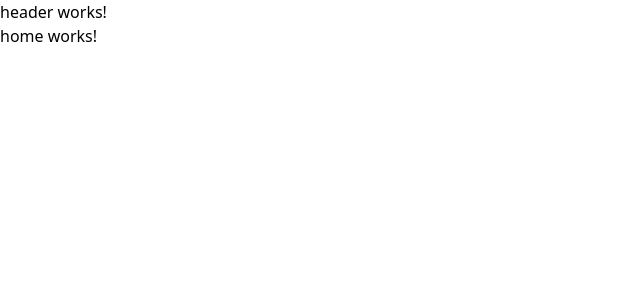
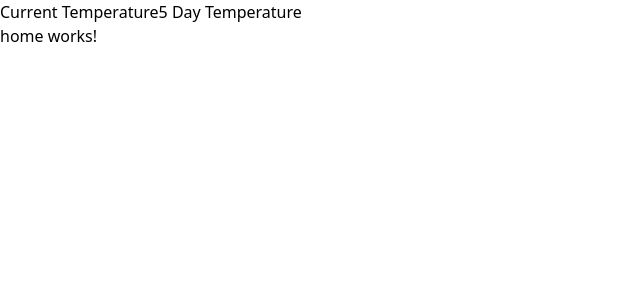
Before and after one commit to arthurCreek/weather-api, an Angular app: page / in a window 1280 px wide. Shown: the top 300 px of the page, without its empty margins (0-640 px from the left). Built offline with nearby package versions, Linux system fonts and the light colour scheme.

Commit message:
Add basic header tests, add links to header

```diff
--- a/src/app/components/header/header.component.html
+++ b/src/app/components/header/header.component.html
@@ -1 +1,4 @@
-<p>header works!</p>
+<div>
+    <a routerLink="" data-test="current-temp">Current Temperature</a>
+    <a routerLink="/five-day" data-test="five-day-temp">5 Day Temperature</a>
+</div>
```
Also changed, not shown: 1 other file (tests, documents, lock files or other folders).
